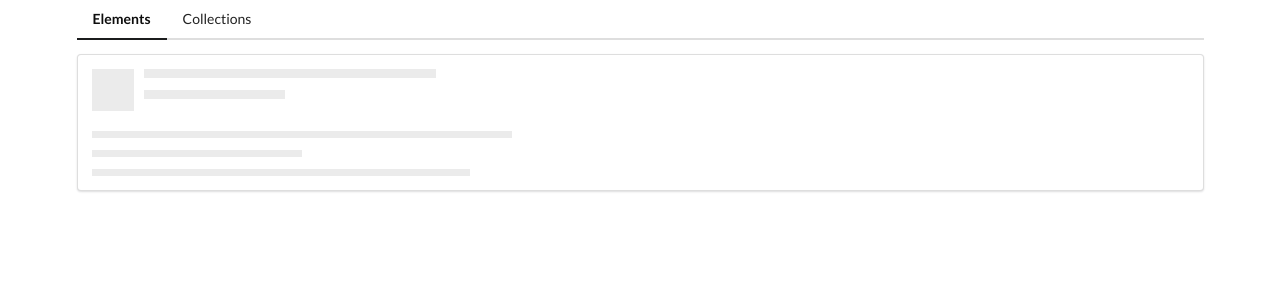
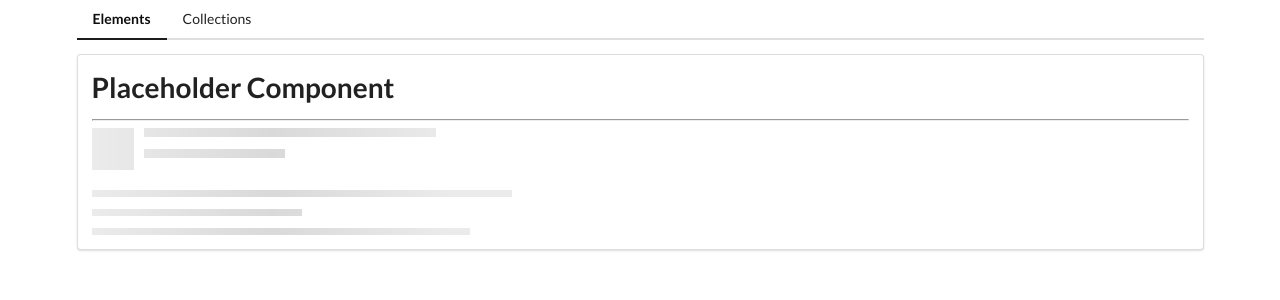
Before and after one commit to BeataJ/components-angular, an Angular app: page /elements in a window 1280 px wide. Shown: the top 300 px of the page. Built offline with nearby package versions, Linux system fonts and the light colour scheme.

Commit message:
add h1 hr

```diff
--- a/src/app/elements/elements-home/elements-home.component.html
+++ b/src/app/elements/elements-home/elements-home.component.html
@@ -1 +1,3 @@
+<h1>Placeholder Component</h1>
+<hr />
 <app-placeholder></app-placeholder>
```
